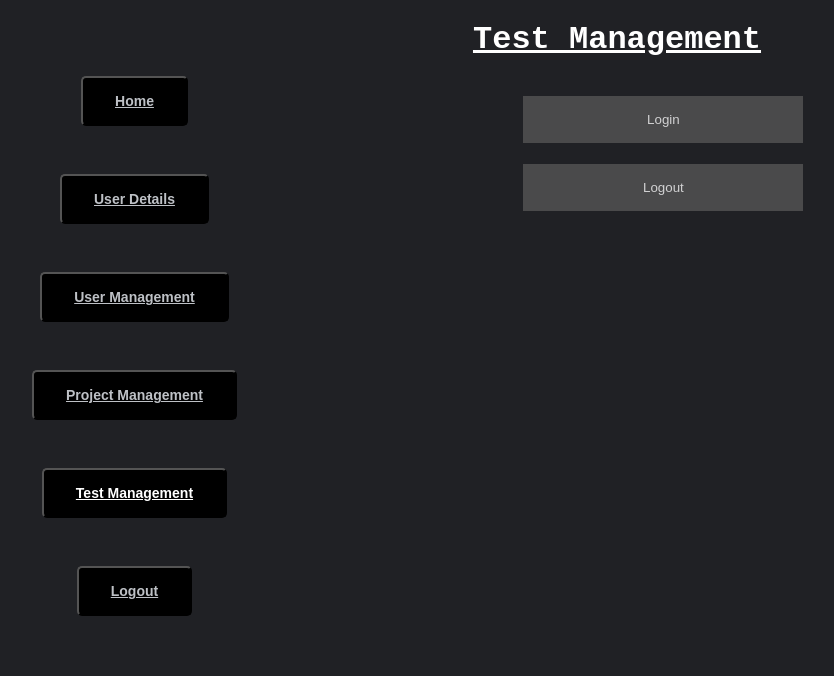
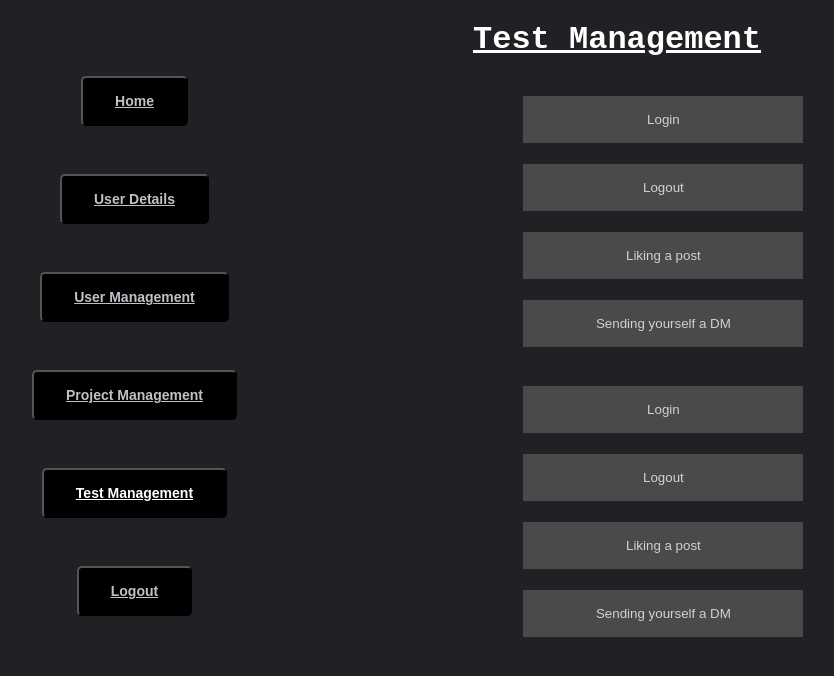
Before and after one commit to rkenney4/seniorproj, a Vue app: page /test-management in a window 1280 px wide. Shown: the top 676 px of the page, without its empty margins (23-857 px from the left). Built offline with nearby package versions, Linux system fonts and the light colour scheme; no server answers.

Commit message:
Fixed button pop-up elements

```diff
--- a/src/views/TestManagement.vue
+++ b/src/views/TestManagement.vue
@@ -2,9 +2,9 @@
     <h1><u>Test Management</u></h1>
 
     <body>
-        <div>
+        <div> <!--Instagram div-->
             <div class="container" style="width: 85%">
-                <button class="open-button" onclick="user('login') openForm() ">Login</button>
+                <button class="open-button" onclick="openLoginForm()">Login</button>
                 <div class="form-popup" id="login">
                 <form action="/action_page.php" class="form-container">
                     <h1>Login</h1>
@@ -16,14 +16,14 @@
                     <input type="password" placeholder="Enter Password" name="psw" required>
 
                     <button type="submit" class="btn">Login</button>
-                    <button type="button" class="btn cancel" onclick="closeForm()">Close</button>
+                    <button type="button" class="btn cancel" onclick="closeLoginForm()">Close</button>
                 </form>
                 </div>
             </div>
             <br><br>
             <div>
                 <div class="container" style="width: 85%">
-                <button class="open-button" onclick="openForm()">Logout</button>
+                <button class="open-button" onclick="openLogoutForm()">Logout</button>
                 <div class="form-popup" id="logout">
                 <form action="/action_page.php" class="form-container">
                     <h1>Logout</h1>
@@ -35,23 +35,165 @@
                     <input type="password" placeholder="Enter Password" name="psw" required>
 
                     <button type="submit" class="btn">Login</button>
-                    <button type="button" class="btn cancel" onclick="closeForm()">Close</button>
+                    <button type="button" class="btn cancel" onclick="closeLogoutForm()">Close</button>
+                </form>
+                </div>
+                </div>
+            </div>
+            <br><br>
+            <div>
+                <div class="container" style="width: 85%">
+                <button class="open-button" onclick="openLikePostForm()">Liking a post</button>
+                <div class="form-popup" id="likePost">
+                <form action="/action_page.php" class="form-container">
+                    <h1>Liking a post</h1>
+
+                    <label for="email"><b>post</b></label>
+                    <input type="text" placeholder="Enter Email" name="email" required>
+
+                    <label for="psw"><b>post</b></label>
+                    <input type="password" placeholder="Enter Password" name="psw" required>
+
+                    <button type="submit" class="btn">Login</button>
+                    <button type="button" class="btn cancel" onclick="closeLikePostForm()">Close</button>
+                </form>
+                </div>
+                </div>
+            </div>
+            <br><br>
+            <div>
+                <div class="container" style="width: 85%">
+                <button class="open-button" onclick="openSendDMForm()">Sending yourself a DM</button>
+                <div class="form-popup" id="sendDM">
+                <form action="/action_page.php" class="form-container">
+                    <h1>send DM</h1>
+
+                    <label for="email"><b>Send</b></label>
+                    <input type="text" placeholder="Enter Email" name="email" required>
+
+                    <label for="psw"><b>DM</b></label>
+                    <input type="password" placeholder="Enter Password" name="psw" required>
+
+                    <button type="submit" class="btn">Login</button>
+                    <button type="button" class="btn cancel" onclick="closeSendDMForm()">Close</button>
                 </form>
                 </div>
                 </div>
             </div>
         </div>
+<br><br><br>
+        <div> <!--Instagram div-->
+          <div class="container" style="width: 85%">
+                <button class="open-button" onclick="openLoginForm()">Login</button>
+                <div class="form-popup" id="login">
+                <form action="/action_page.php" class="form-container">
+                    <h1>Login</h1>
+
+                    <label for="email"><b>Email</b></label>
+                    <input type="text" placeholder="Enter Email" name="email" required>
+
+                    <label for="psw"><b>Password</b></label>
+                    <input type="password" placeholder="Enter Password" name="psw" required>
+
+                    <button type="submit" class="btn">Login</button>
+                    <button type="button" class="btn cancel" onclick="closeLoginForm()">Close</button>
+                </form>
+                </div>
+            </div>
+            <br><br>
+            <div>
+                <div class="container" style="width: 85%">
+                <button class="open-button" onclick="openLogoutForm()">Logout</button>
+                <div class="form-popup" id="logout">
+                <form action="/action_page.php" class="form-container">
+                    <h1>Logout</h1>
+
+                    <label for="email"><b>Joey</b></label>
+                    <input type="text" placeholder="Enter Email" name="email" required>
+
+                    <label for="psw"><b>Pio</b></label>
+                    <input type="password" placeholder="Enter Password" name="psw" required>
+
+                    <button type="submit" class="btn">Login</button>
+                    <button type="button" class="btn cancel" onclick="closeLogoutForm()">Close</button>
+                </form>
+                </div>
+                </div>
+            </div>
+            <br><br>
+            <div>
+                <div class="container" style="width: 85%">
+                <button class="open-button" onclick="openLikePostForm()">Liking a post</button>
+                <div class="form-popup" id="likePost">
+                <form action="/action_page.php" class="form-container">
+                    <h1>Liking a post</h1>
+
+                    <label for="email"><b>post</b></label>
+                    <input type="text" placeholder="Enter Email" name="email" required>
+
+                    <label for="psw"><b>post</b></label>
+                    <input type="password" placeholder="Enter Password" name="psw" required>
+
+                    <button type="submit" class="btn">Login</button>
+                    <button type="button" class="btn cancel" onclick="closeLikePostForm()">Close</button>
+                </form>
+                </div>
+                </div>
+            </div>
+            <br><br>
+            <div>
+                <div class="container" style="width: 85%">
+                <button class="open-button" onclick="openSendDMForm()">Sending yourself a DM</button>
+                <div class="form-popup" id="sendDM">
+                <form action="/action_page.php" class="form-container">
+                    <h1>send DM</h1>
+
+                    <label for="email"><b>Send</b></label>
+                    <input type="text" placeholder="Enter Email" name="email" required>
+
+                    <label for="psw"><b>DM</b></label>
+                    <input type="password" placeholder="Enter Password" name="psw" required>
+
+                    <button type="submit" class="btn">Login</button>
+                    <button type="button" class="btn cancel" onclick="closeSendDMForm()">Close</button>
+                </form>
+                </div>
+                </div>
+            </div>
+        </div>
+
+
         <component :is="'script'">
-            var id;
-            function user(choice){
-                id = choice;
+            <!--Login-->
+            function openLoginForm() {
+            document.getElementById("login").style.display = "block";
             }
-            function openForm() {
-            document.getElementById(id).style.display = "block";
+            function closeLoginForm() {
+            document.getElementById("login").style.display = "none";
             }
 
-            function closeForm() {
-            document.getElementById(id).style.display = "none";
+            <!--Logout-->
+            function openLogoutForm() {
+            document.getElementById("logout").style.display = "block";
+            }
+            function closeLogoutForm() {
+            document.getElementById("logout").style.display = "none";
+            }
+
+            <!--Like post-->
+            function openLikePostForm() {
+            document.getElementById("likePost").style.display = "block";
+            }
+            function closeLikePostForm() {
+            document.getElementById("likePost").style.display = "none";
+            }
+
+            <!--Sending yourself a DM-->
+            function openSendDMForm() {
+            document.getElementById("sendDM").style.display = "block";
+            }
+            function closeSendDMForm() {
+            document.getElementById("sendDM").style.display = "none";
             }
         </component>
     </body>
```
